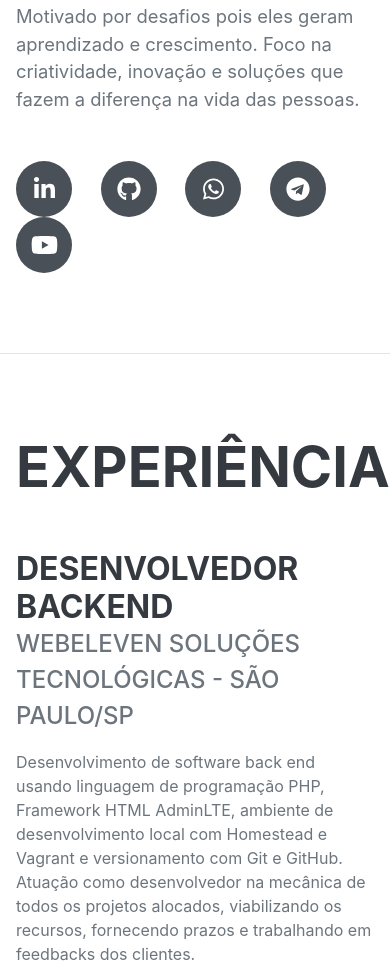
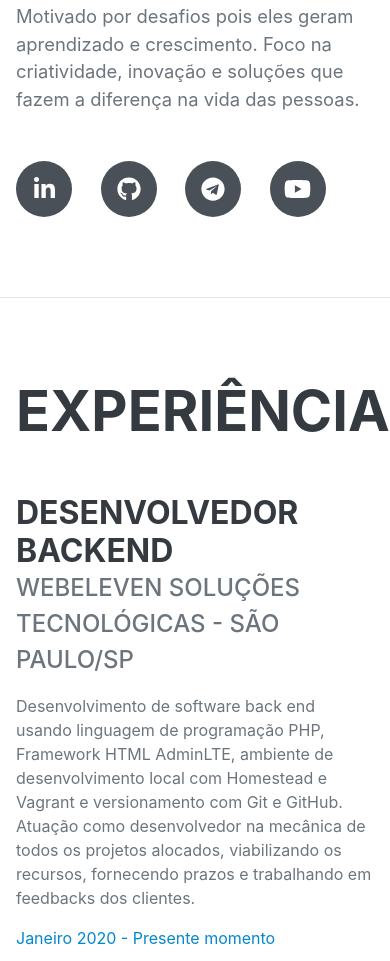
Before and after one commit to thalesbarbosab/about-me, a plain HTML site: page index.html in a window 390 px wide. Shown: the part 886-1847 px from the top of the page. Drawn offline with nearby package versions, Linux system fonts and the light colour scheme; a web font is replaced by a local one.

Commit message:
remove cellphone

```diff
--- a/index.html
+++ b/index.html
@@ -71,8 +71,6 @@
                         class="fab fa-linkedin-in"></i></a>
                     <a class="social-icon" href="https://github.com/thalesbarbosab" target="_blank"><i
                         class="fab fa-github"></i></a>
-                    <a class="social-icon" href="https://api.whatsapp.com/send?phone=5511934877289&text=Olá.%20Fiquei%20interessado%20no%20seu%20perfil" target="_blank"><i
-                                class="fab fa-whatsapp"></i></a>
                     <a class="social-icon" href="https://t.me/thalesbento" target="_blank"><i
                         class="fab fa-telegram"></i></a>
                     <a class="social-icon" href="https://www.youtube.com/channel/UCImkamWXPEs8ID_kiMJxXrg" target="_blank"><i
```
